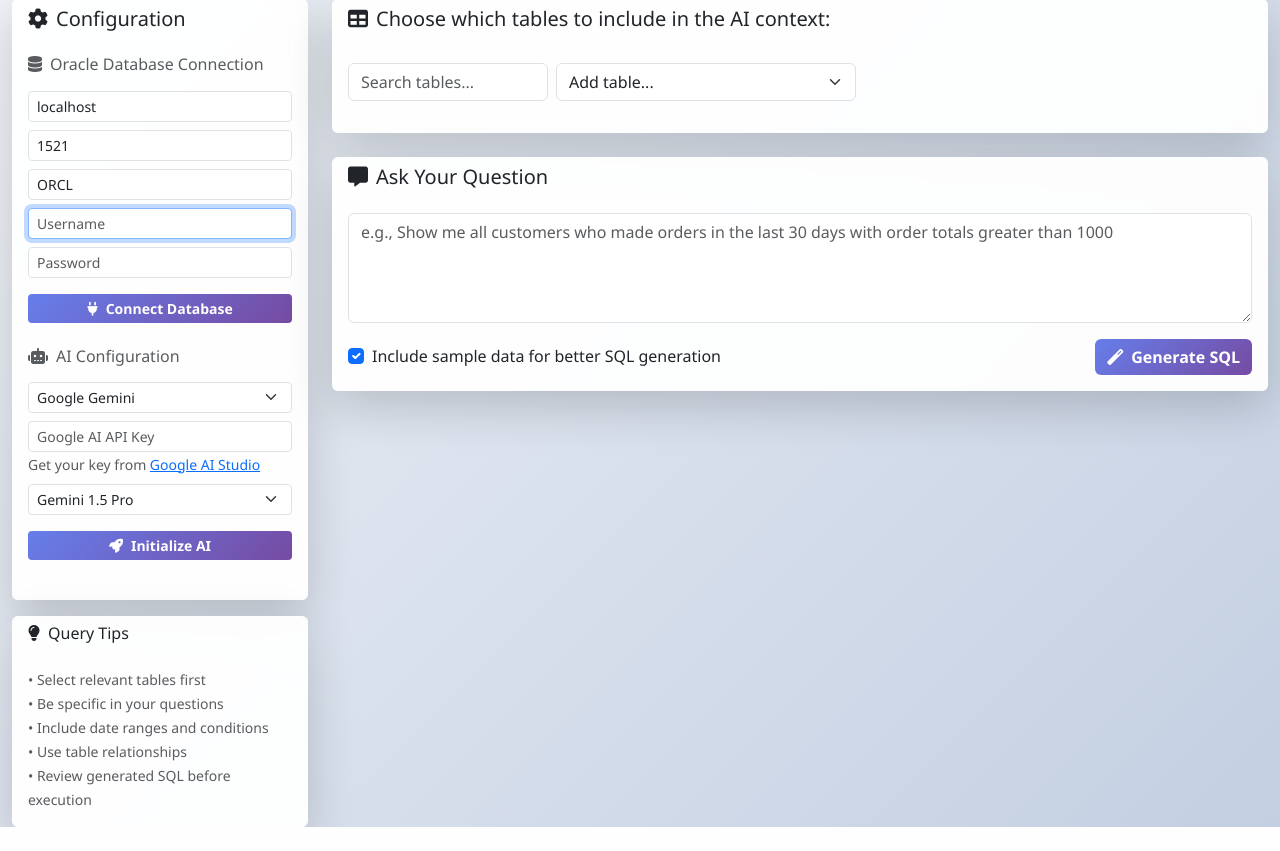
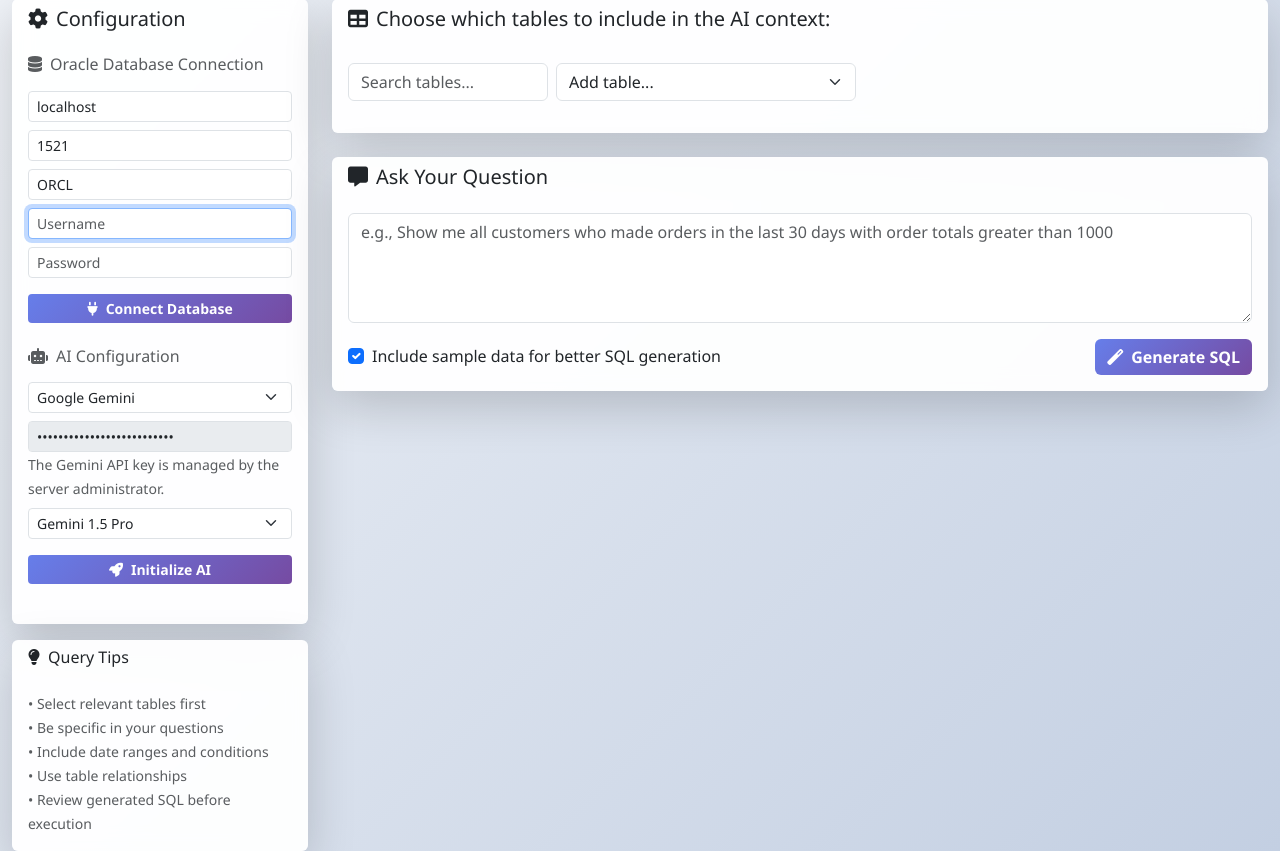
Before and after one commit to tharagaramanbalaji/chatwithdb, a Flask app: page / in a window 1280 px wide. Shown: the part 293-1144 px from the top of the page. Before the commit the page ends 1120 px from the top, so only its background shows below. Run offline with Flask 3, Linux system fonts and the light colour scheme; some libraries are stand-ins or nearby versions.

Commit message:
key changes

```diff
--- a/app.py
+++ b/app.py
@@ -11,6 +11,9 @@ import io
 import traceback
 from flask_session import Session
 import tempfile
+from dotenv import load_dotenv
+
+load_dotenv()
 
 app = Flask(__name__)
 app.secret_key = os.environ.get('SECRET_KEY', 'dev-secret-key')
@@ -714,23 +717,18 @@ def init_llm():
     global llm_manager
     try:
         data = request.json
-        llm_type = data.get('llm_type', 'gemini')  # Default to gemini for backward compatibility
+        llm_type = data.get('llm_type', 'gemini')
 
         if llm_type == 'ollama':
             model_name = data.get('model', 'llama2')
             base_url = data.get('base_url', 'http://localhost:11434')
             llm_manager = OllamaLLMManager(model_name, base_url)
         else:  # gemini
-            api_key = data.get('api_key')
-            # Support Gemini 2.5 Flash, Flash-Lite Preview, and 1.5 Pro
-            supported_gemini_models = [
-                'gemini-2.5-flash',
-                'gemini-2.5-flash-lite-preview-06-17',
-                'gemini-1.5-pro',
-            ]
+            # Use the centralized key from environment variable
+            api_key = os.environ.get('GEMINI_API_KEY')
+            if not api_key:
+                return jsonify({'success': False, 'message': 'No centralized Gemini API key configured on the server.'})
             model_name = data.get('model', 'gemini-1.5-pro')
-            if model_name not in supported_gemini_models:
-                return jsonify({'success': False, 'message': f'Model {model_name} is not supported. Supported models: {", ".join(supported_gemini_models)}'})
             llm_manager = LLMManager(api_key, model_name)
 
         session['llm_initialized'] = True
--- a/templates/index.html
+++ b/templates/index.html
@@ -333,12 +333,12 @@
                         class="form-control form-control-sm"
                         id="api-key"
                         placeholder="Google AI API Key"
+                        disabled
+                        value="Centrally managed by admin"
                       />
                       <small class="text-muted">
-                        Get your key from
-                        <a href="https://ai.google.dev/" target="_blank"
-                          >Google AI Studio</a
-                        >
+                        The Gemini API key is managed by the server
+                        administrator.
                       </small>
                     </div>
                     <div class="mb-3">
@@ -785,12 +785,6 @@
           let data = { llm_type: llmType };
 
           if (llmType === "gemini") {
-            const apiKey = $("#api-key").val().trim();
-            if (!apiKey) {
-              showAlert("warning", "Please enter your Google AI API key.");
-              return;
-            }
-            data.api_key = apiKey;
             data.model = $("#gemini-model-choice").val();
           } else if (llmType === "ollama") {
             const baseUrl = $("#ollama-base-url").val().trim();
```
Also changed, not shown: 1 other file.
